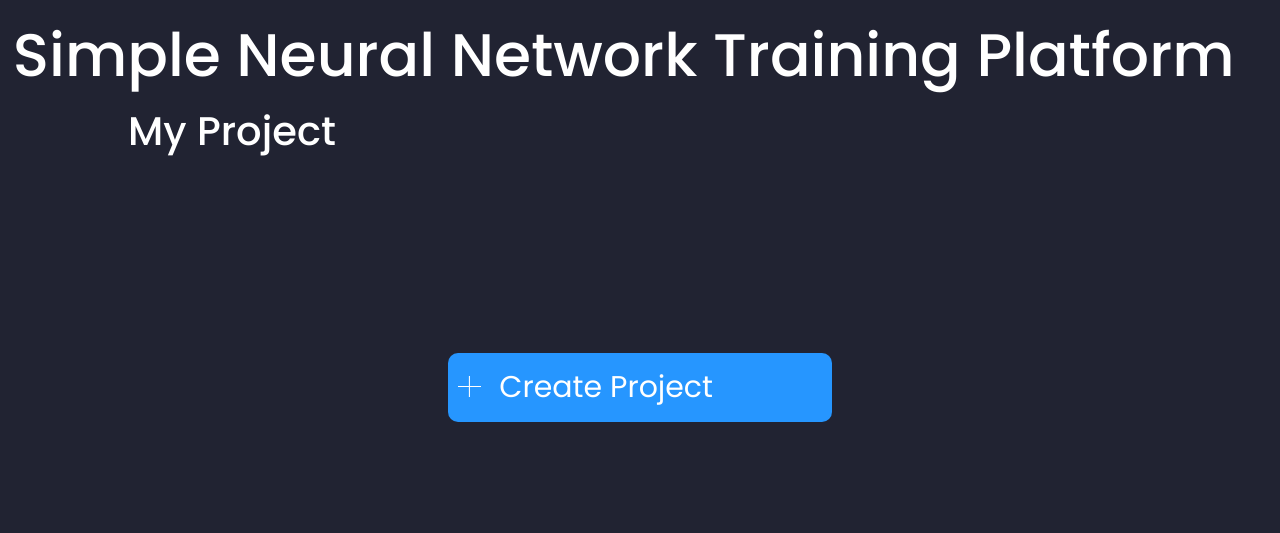
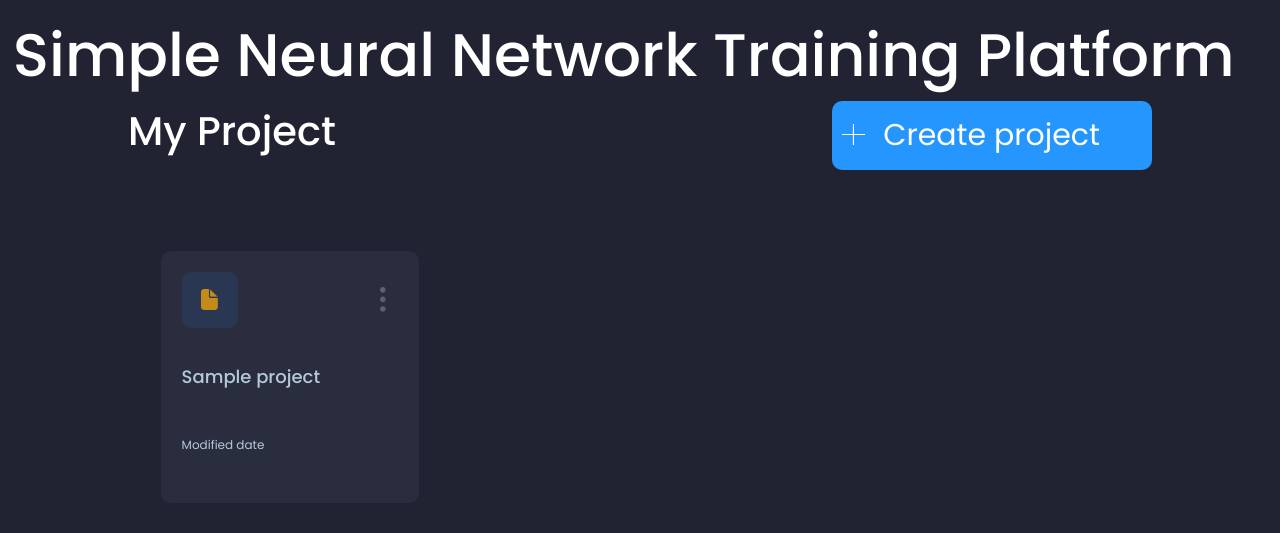
Before and after one commit to NTUT-kyle/SNNTP, a Flask app: template templates/home.html in a window 1280 px wide. Shown: the top 533 px of the page. Run offline with Flask 3, Linux system fonts and the light colour scheme; the template is opened without the code that fills it: most values are stand-ins (such as "Sample title", 1, 10 or a date in 2020).

Commit message:
feat : Unify index pages with multiple projects and no project.

```diff
--- a/app.py
+++ b/app.py
@@ -25,7 +25,7 @@ def getProjects():
 @app.route("/", methods = ['GET'])
 @log.log_decorator
 def index():
-    return render_template('home.html')
+    return render_template('home.html', ProjectList = project_service.Get_Projects())
 
 if __name__ == '__main__':
     app.run()
--- a/static/script/index.js
+++ b/static/script/index.js
@@ -1,19 +1,40 @@
 function BackToIndex() {
-    document.location.href="/";
+    document.location.href = "/";
 }
 
+/*
+
+    Project Not Exist
+
+*/
+
 let SelectType = "";
+let Select_Now = "";
+
 function CreateProject() {
-    $("#ProjectNotExist").hide();
+    if ($('ProjectExists').length) {
+        Select_Now = '#ProjectExists';
+    } else {
+        $("#ProjectNotExist").hide();
+        Select_Now = '#ProjectNotExist';
+    }
+
     $("#SelectModelType").fadeIn(250);
     $('#SelectModelType').css('display', 'flex');
-}
+    setTimeout(() => {
+        Select_Now = '#SelectModelType';
+    }, 100);
+  }
 
 function SelectModel(type) {
     SelectType = type;
+    Select_Now = '#SelectModelType';
     $("#SelectModelType").hide();
     $("#TypeBoard").fadeIn(250);
     $('#TypeBoard').css('display', 'flex');
+    setTimeout(() => {
+        Select_Now = '#TypeBoard';
+    }, 100);
 }
 
 function TypeOKFromBoard() {
@@ -39,4 +60,46 @@ function TypeOKFromBoard() {
 
     $("#TypeBoard").hide();
     $("#ProjectNotExist").fadeIn(250);
+    alert("新增 Project 成功");
+    document.location.href = "/";
 }
+
+/*
+
+    Project Exist
+
+*/
+
+
+// Into Project
+function ModelItem(project_name) {
+    alert(project_name);
+}
+
+// Menu Select
+function Item_Menu(project_name) {
+    $('.MenuClick').css('display', 'none');
+    Select_Now = '#' + project_name + ' .ProjectExistItem_Top .ProjectExistItem_Menu_Area,#' + project_name + ' .ProjectExistItem_Top .MenuClick';
+    $(Select_Now).css('display', 'flex');
+    setTimeout(() => {
+        Select_Now = '#' + project_name + ' .ProjectExistItem_Top .MenuClick';
+    }, 100);
+}
+
+// Menu Delect
+function ModelDelete(project_name) {
+    alert(project_name + ' delete');
+}
+
+// Menu Delect
+function ModelRename(project_name) {
+    alert(project_name + ' rename');
+}
+
+// Clicking on all elements except Select_Now makes Select_Now disappear
+$(document).on("click", function(event) {
+    if (Select_Now == "") return;
+    if (!$(event.target).closest(Select_Now).length) {
+        $(Select_Now).css('display', 'none');
+    }
+});
--- a/static/style/index.css
+++ b/static/style/index.css
@@ -1,3 +1,4 @@
+
 html {
 	font-size:62.5%;
 }
@@ -12,14 +13,12 @@ input {
 }
 body {
   background-color: #212332;
+  width: 100%;
 }
 a {
   text-decoration: none;
   color: white;
 }
-
-/* Base css */
-
 .Title {
   margin: 10px 0 1px 1%;
   font-size: 6rem;
@@ -41,7 +40,24 @@ a {
   flex-shrink: 0;
 }
 
-/* For Project Not Exist Board */
+/* Project Exist */
+.ProjectExist {
+  display: flex;
+  flex-wrap: wrap;
+  justify-content: space-between;
+}
+
+#ProjectExistCreate {
+  margin-right: 10%;
+  max-width: 25%;
+  width: 25%;
+  box-sizing: border-box;
+  height: 6.9rem;
+  background-color: #2696ff;
+  border-radius: 1rem;
+  cursor: pointer;
+}
+
 .ProjectNotExist {
   margin: 15% auto;
   box-sizing: border-box;
@@ -77,17 +93,20 @@ a {
   flex-shrink: 0;
 }
 
-/* For Select Model Type & Type Model Name*/
+
 .BackgroundBoard {
-  margin: 5% auto;
   box-sizing: border-box;
   padding: 2.6rem 3.4rem 19.3rem 3.4rem;
   width: 35.2rem;
+  position: fixed;
+  top: calc(40% - 10.95rem);
+  left: calc(50% - 17.6rem);
   align-items: center;
   display: none;
   flex-direction: column;
-  background-color: #2a2d3e;
+  background-color: #575b72;
   border-radius: 1rem;
+  z-index: 20;
 }
 .BackgroundBoardTitle {
   margin-bottom: 1.1rem;
@@ -99,8 +118,6 @@ a {
   white-space: nowrap;
   flex-shrink: 0;
 }
-
-/* Select Model Type Item */
 .SelectModelType_Item {
   margin-top: 3px;
   width: 100%;
@@ -119,7 +136,6 @@ a {
   cursor: pointer;
 }
 
-/* Type Model Name Item */
 #TypeInput {
   margin-bottom: 9.6rem;
   padding-left: 10px;
@@ -154,3 +170,124 @@ a {
   background-color: #858736;
   border-radius: 1rem;
 }
+
+#ProjectExistList {
+  margin: 50px auto;
+  width: calc(100% - 25.9964rem);
+  display: flex;
+  align-items: center;
+  flex-wrap: wrap;
+}
+.ProjectExistItem {
+  box-sizing: border-box;
+  padding: 2.104rem 2.01rem 2.828rem 2.104rem;
+  width: 25.8036rem;
+  height: 25.2426rem;
+  background-color: #2a2d3e;
+  border-radius: 1rem;
+  margin: 3%;
+}
+.ProjectExistItem_Top {
+  margin-bottom: 1.2621rem;
+  width: 100%;
+  height: 5.6095rem;
+  display: flex;
+  align-items: flex-start;
+  position: relative;
+}
+.ProjectExistItem_File {
+  margin-right: 13.7067rem;
+  box-sizing: border-box;
+  padding: 1.683rem 1.963rem 1.763rem 1.963rem;
+  height: 100%;
+  background-color: rgba(38, 150, 255, 0.1000000015);
+  border-radius: 1rem;
+  flex-shrink: 0;
+  cursor: pointer;
+}
+.ProjectExistItem_File > img {
+  width: 1.6828rem;
+  height: 2.1637rem;
+  object-fit: contain;
+  vertical-align: top;
+}
+.ProjectExistItem_Menu_Area {
+  width: 1.6828rem;
+  height: 100%;
+  object-fit: contain;
+  z-index: 10;
+  display: flex;
+  align-items: center;
+  justify-content: center;
+  border-radius: 1rem;
+  cursor: pointer;
+}
+.ProjectExistItem_Menu {
+  opacity: 0.5;
+  width: 6px;
+  height: 36px;
+  object-fit: contain;
+}
+
+.MenuClick {
+  box-sizing: border-box;
+  padding: 1.14rem 0.526rem 1.101rem 0.5rem;
+  width: 21.6rem;
+  height: 13.1rem;
+  position: absolute;
+  left: 21.4rem;
+  align-items: center;
+  display: none;
+  flex-direction: column;
+  background-color: #2a2d3e;
+  border-radius: 1rem;
+  z-index: 10;
+}
+
+.MenuClick_Item {
+  margin-bottom: 0.8611rem;
+  width: 100%;
+  height: 4.9986rem;
+  font-size: 2rem;
+  font-weight: 400;
+  line-height: 1.5;
+  color: #ffffff;
+  font-family: Poppins, 'Source Sans Pro';
+  white-space: nowrap;
+  display: flex;
+  align-items: center;
+  justify-content: center;
+  border-radius: 1rem;
+  flex-shrink: 0;
+  cursor: pointer;
+}
+
+.MenuClick_Delete {
+  background-color: #9e3630;
+}
+
+.MenuClick_Rename {
+  background-color: #307d9e;
+}
+
+.ProjectExistItem_Name {
+  box-sizing: border-box;
+  padding: 2.244rem 0rem 4.5924rem 0rem;
+  font-size: 1.8rem;
+  font-weight: 500;
+  line-height: 1.5;
+  color: #b5c9da;
+  font-family: Poppins, 'Source Sans Pro';
+  white-space: nowrap;
+  cursor: pointer;
+}
+.ProjectExistItem_Date {
+  font-size: 1.2rem;
+  padding-bottom: 25px;
+  font-weight: 400;
+  line-height: 1.5;
+  color: #b5c9da;
+  font-family: Poppins, 'Source Sans Pro';
+  white-space: nowrap;
+  cursor: pointer;
+}
--- a/templates/home.html
+++ b/templates/home.html
@@ -13,21 +13,70 @@
 </head>
 <body>
   <div class="Title" onclick="BackToIndex()">Simple Neural Network Training Platform </div>
+
+  {% if ProjectList %}
+  <!--
+      | Project Exist |
+  -->
+
+  <div class="ProjectExist">
+    <div class="MyProject">My Project</div>
+    <div id="ProjectExistCreate" onclick="CreateProject()">
+      <div class="Create">
+        <img class="CreateCross" src={{ url_for('static', filename='assets/CreateProject_cross.png') }} title="Create Project"/>
+        <div class="CreateText">Create project</div>
+      </div>
+    </div>
+  </div>
+
+  <!-- List Start -->
+  <div id="ProjectExistList">
+
+    {% for Project in ProjectList %}
+
+    <div id="{{Project}}" class="ProjectExistItem">
+      <div class="ProjectExistItem_Top">
+        <div class="ProjectExistItem_File" onclick="ModelItem('{{Project}}')">
+          <img src={{ url_for('static', filename='assets/ProjectFile.png') }} title="File"/>
+        </div>
+        <div class="ProjectExistItem_Menu_Area" onclick="Item_Menu('{{Project}}')">
+          <img class="ProjectExistItem_Menu" src={{ url_for('static', filename='assets/ProjectMenu.png') }} title="Menu"/>
+        </div>
+        <div class="MenuClick">
+          <div class="MenuClick_Item MenuClick_Delete" onclick="ModelDelete('{{Project}}')">Delete model</div>
+          <div class="MenuClick_Item MenuClick_Rename" onclick="ModelRename('{{Project}}')">Rename model</div>
+        </div>
+      </div>
+      <div class="ProjectExistItem_Name" onclick="ModelItem('{{Project}}')">{{Project}}</div>
+      <div class="ProjectExistItem_Date" onclick="ModelItem('{{Project}}')">Modified date</div>
+    </div>
+
+    {% endfor %}
+
+  </div>
+  <!-- List End -->
+
+  {% else %}
+  <!--
+      | Project Not Exist |
+  -->
+
   <div class="MyProject">My Project</div>
-  <!-- Project Not Exist Board -->
   <div id="ProjectNotExist" class="ProjectNotExist" onclick="CreateProject()">
-      <a href="#">
+    <a href="#">
       <div class="Create">
-          <img class="CreateCross" src={{ url_for('static', filename='assets/CreateProject_cross.png') }}/>
+          <img class="CreateCross" src={{ url_for('static', filename='assets/CreateProject_cross.png') }} title="Create Project"/>
           <p class="CreateText">Create Project</p>
       </div>
-      </a>
+    </a>
   </div>
+
+  {% endif %}
 
   <!-- Select Model Type Board -->
   <div id="SelectModelType" class="BackgroundBoard">
-      <div class="BackgroundBoardTitle">Model Type</div>
-      <div class="SelectModelType_Item" onclick="SelectModel('CNN')">CNN</div>
+    <div class="BackgroundBoardTitle">Model Type</div>
+    <div class="SelectModelType_Item" onclick="SelectModel('CNN')">CNN</div>
   </div>
 
   <!-- Type Project Name Board -->
```
Also changed, not shown: static/assets/ProjectFile.png (added), static/assets/ProjectMenu.png (added).
